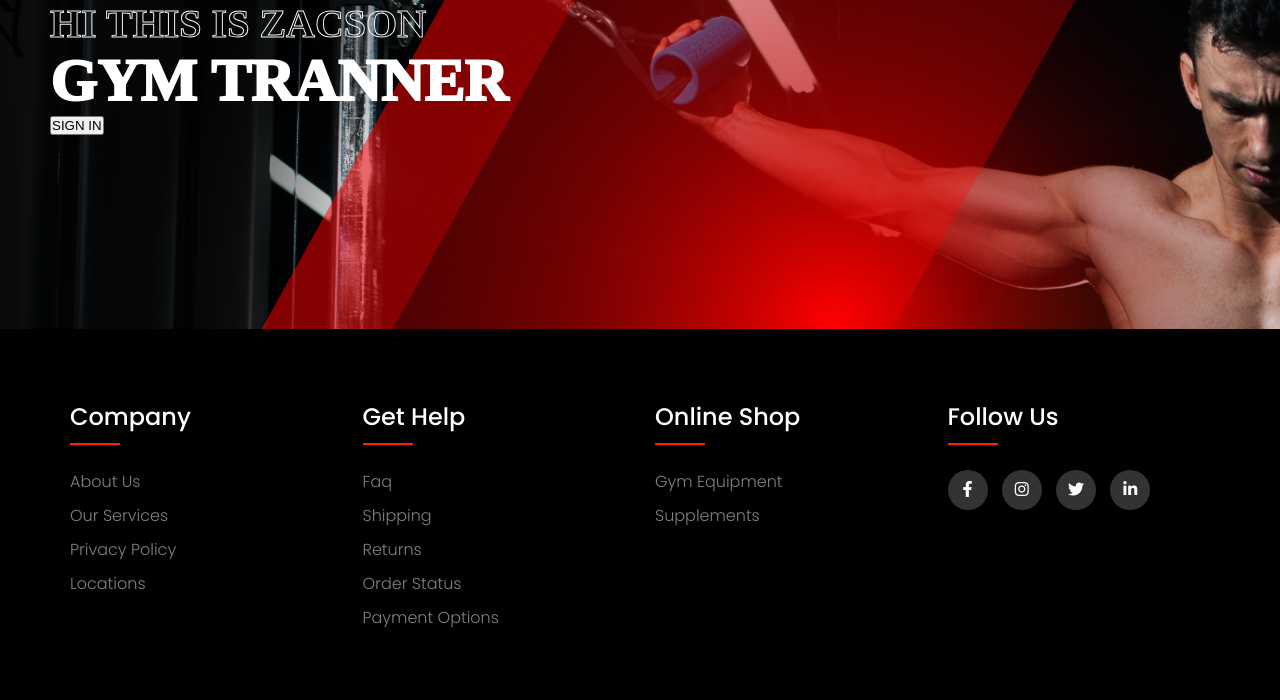
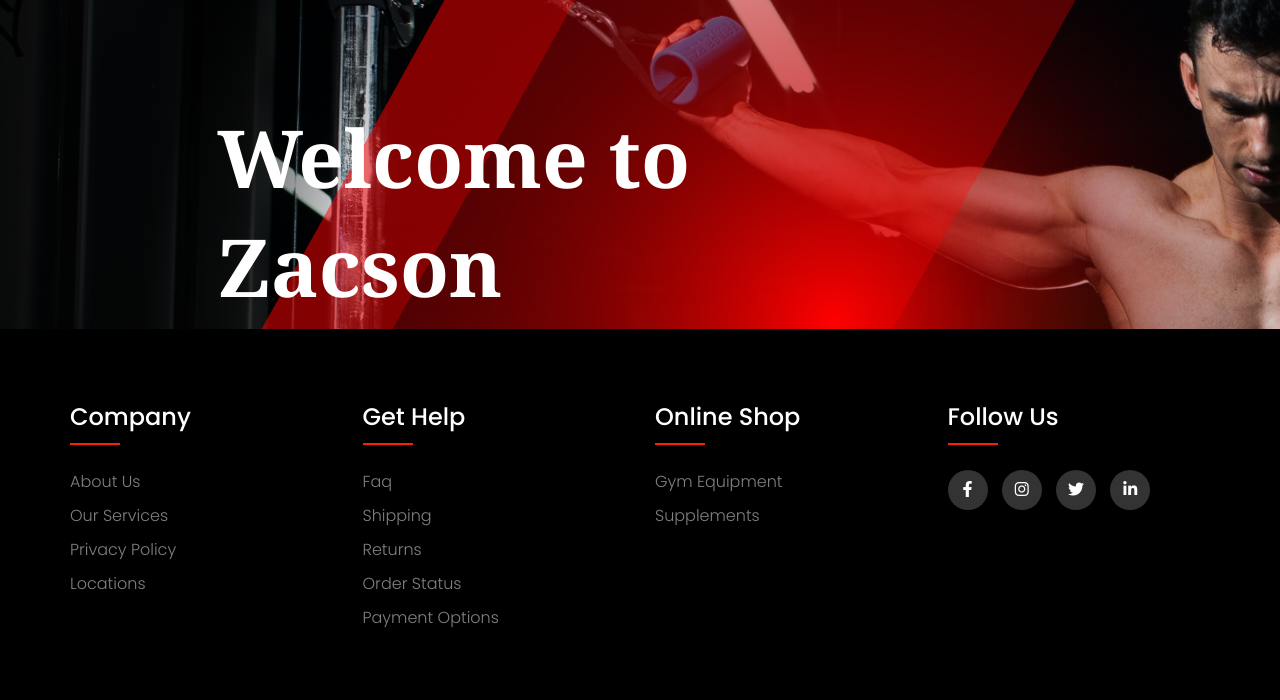
Before and after one commit to AdhamMontaser/FitNation, a PHP site: page / in a window 1280 px wide. Shown: the part 100-800 px from the top of the page. Run offline with PHP 8.4, Linux system fonts and the light colour scheme; some web fonts are replaced.

Commit message:
done with middle container

```diff
--- a/css/main_page.css
+++ b/css/main_page.css
@@ -24,6 +24,46 @@ body {
     font-size:60px;
     font-weight: 1000;
 }
+
+.middle-spot {
+    color: white;
+    width: 50%;
+    margin-top: 8%;
+    margin-left: 17%;
+    text-align: center;
+    font-size: 250%;
+    text-align: left;
+}
+.middle-spot .middle-button {
+    margin-top: 20px;
+    height: 70px;
+    width: 180px;
+    background: linear-gradient(to bottom, transparent 50%, red 50%);
+    background-size: 100% 200%;
+    color: white;
+    border: white 2px solid;
+    border-radius: 8px;
+    transition: background-position 0.5s;
+    font-size: 50%;
+    text-transform: capitalize;
+    font-weight: 600;
+}
+
+.middle-spot .middle-button:hover {
+    background-position: 0 -100%;
+}
+
+
+.middle-text1 {
+    font-family: Cambria, Cochin, Georgia, Times, 'Times New Roman', serif;
+
+}
+.middle-text2 {
+    font-family: Cambria, Cochin, Georgia, Times, 'Times New Roman', serif;
+}
+
+
+
 .sign-in-button {
     height: 55px;
     width: 180px;
--- a/index.html
+++ b/index.html
@@ -28,19 +28,18 @@
           <li><a href="">contact</a></li>
         </ul>
         <a href="login.html">
-          <button class="sign-in-button">SIGN IN</button>
+          <button class="sign-in-button">sign in</button>
         </a>
       </div>
     </nav>
-     <div id="pp">
-      <span id="p1">
-        hi this is zacson<br>
-      </span>
-      <span id="p2"> gym tranner</span>
-      <br>
-      <a href=" ">
-        <button class="sib">SIGN IN</button>
-      </a>
+    <div>
+      <div class="middle-spot">
+        <h1 class="middle-text1">Welcome to Zacson</h1>
+        <h1 class="middle-text2">Gym Trainer</h1>
+        <a href="login.html">
+          <button class="middle-button">shop now</button>
+        </a>
+      </div>
     </div>
     <footer class="footer">
       <div class="container">
```
